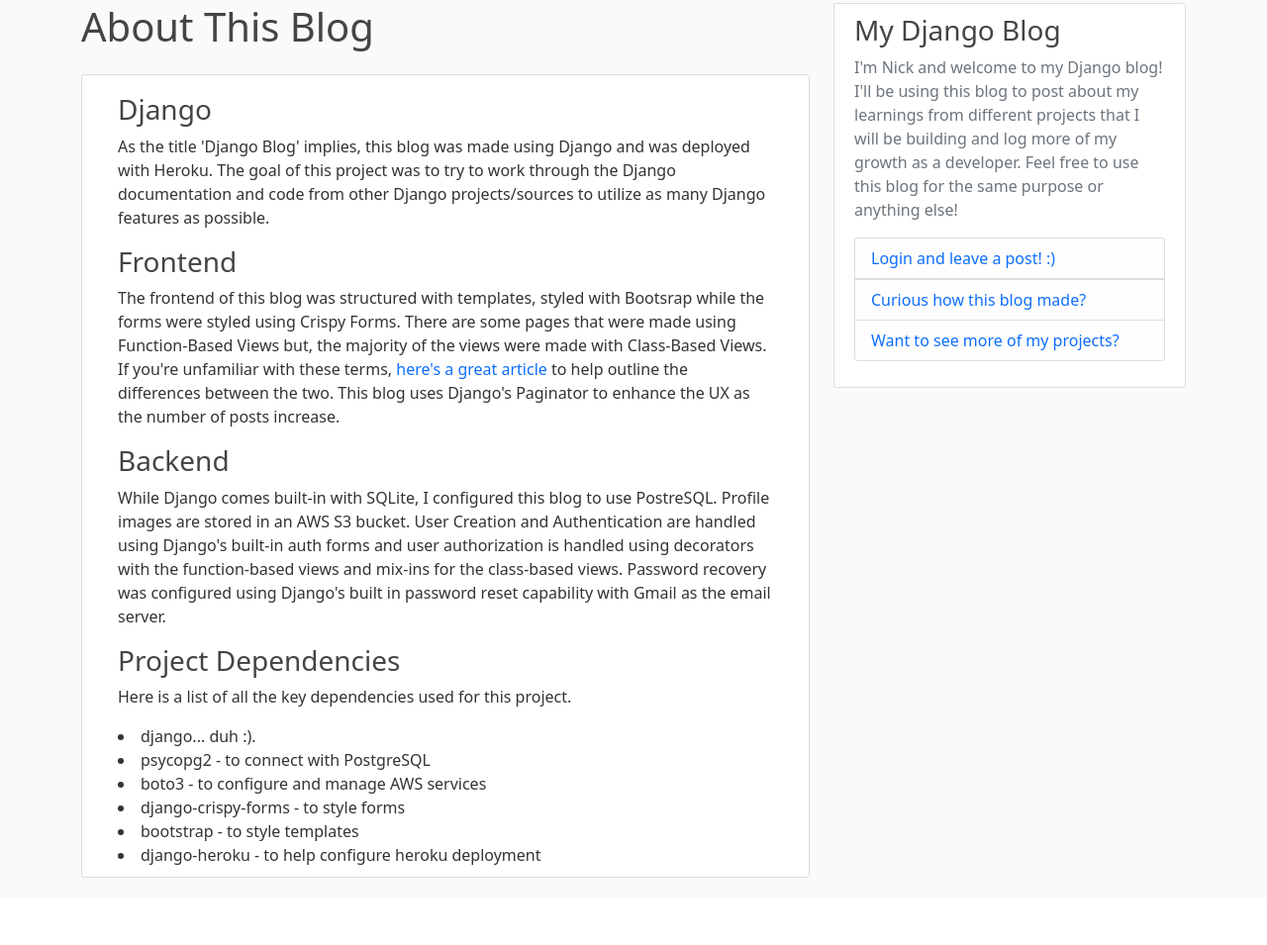
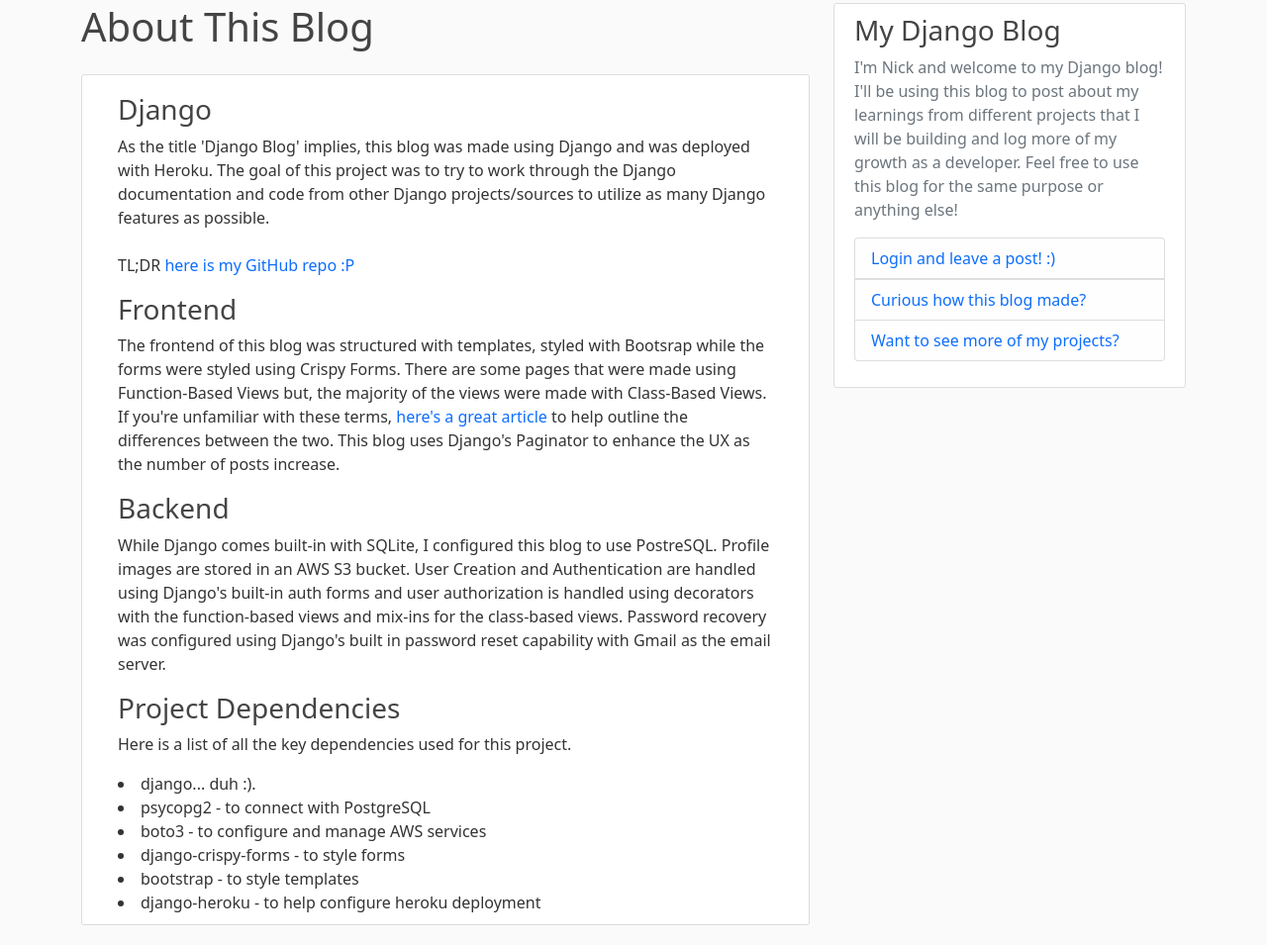
Before and after one commit to nwkwok/django-blog, a Django app: page /about/ in a window 1280 px wide. Shown: the part 77-1032 px from the top of the page at 99% size. Before the commit the page ends 964 px from the top, so only its background shows below. Run offline with Django 3.2, Linux system fonts and the light colour scheme; some libraries are stand-ins or nearby versions.

Commit message:
add to about section

```diff
--- a/blog/templates/blog/about.html
+++ b/blog/templates/blog/about.html
@@ -4,7 +4,8 @@
         <article class="media content-section d-flex flex-row justify-content-start">
           <div class="media-body px-3 pt-2">
               <h3>Django</h3>
-              <p class="article-content">As the title 'Django Blog' implies, this blog was made using Django and was deployed with Heroku. The goal of this project was to try to work through the Django documentation and code from other Django projects/sources to utilize as many Django features as possible.</p>
+              <p class="article-content">As the title 'Django Blog' implies, this blog was made using Django and was deployed with Heroku. The goal of this project was to try to work through the Django documentation and code from other Django projects/sources to utilize as many Django features as possible.
+                  <br>TL;DR <a href="https://github.com/nwkwok/django-blog">here is my GitHub repo :P</a></p>
               <h3>Frontend</h3>
               <p class="article-content">The frontend of this blog was structured with templates, styled with Bootsrap while the forms were styled using Crispy Forms. There are some pages that were made using Function-Based Views but, the majority of the views were made with Class-Based Views. If you're unfamiliar with these terms, <a href="https://medium.com/@ksarthak4ever/django-class-based-views-vs-function-based-view-e74b47b2e41b">here's a great article</a> to help outline the differences between the two. This blog uses Django's Paginator to enhance the UX as the number of posts increase.</p>
               <h3>Backend</h3>
```
